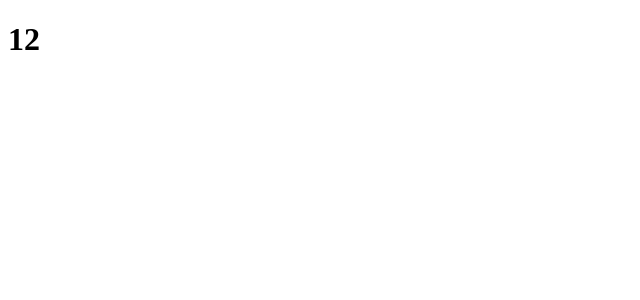
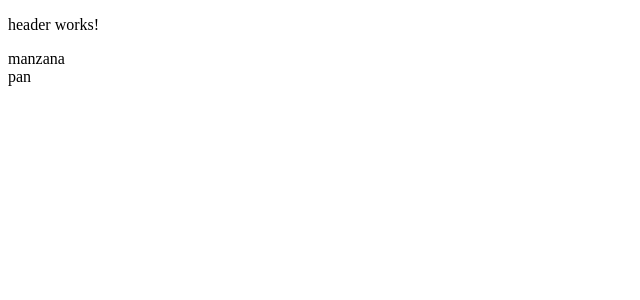
Before and after one commit to Santino0912/Tienda-TP-, an Angular app: page / in a window 1280 px wide. Shown: the top 300 px of the page, without its empty margins (0-640 px from the left). Built offline with nearby package versions, Linux system fonts and the light colour scheme.

Commit message:
Mostramos los items agregados

```diff
--- a/src/app/app.component.html
+++ b/src/app/app.component.html
@@ -1,3 +1,4 @@
 <div>
-  <h1> {{ 2*6 }} </h1>
+<app-header></app-header>
+<app-items></app-items>
 </div>
--- a/src/app/components/items/items.component.html
+++ b/src/app/components/items/items.component.html
@@ -1 +1,5 @@
-<p>items works!</p>
+<div>
+    <div *ngFor="let item of items">
+        {{ item.title}}
+    </div>
+</div>
```
